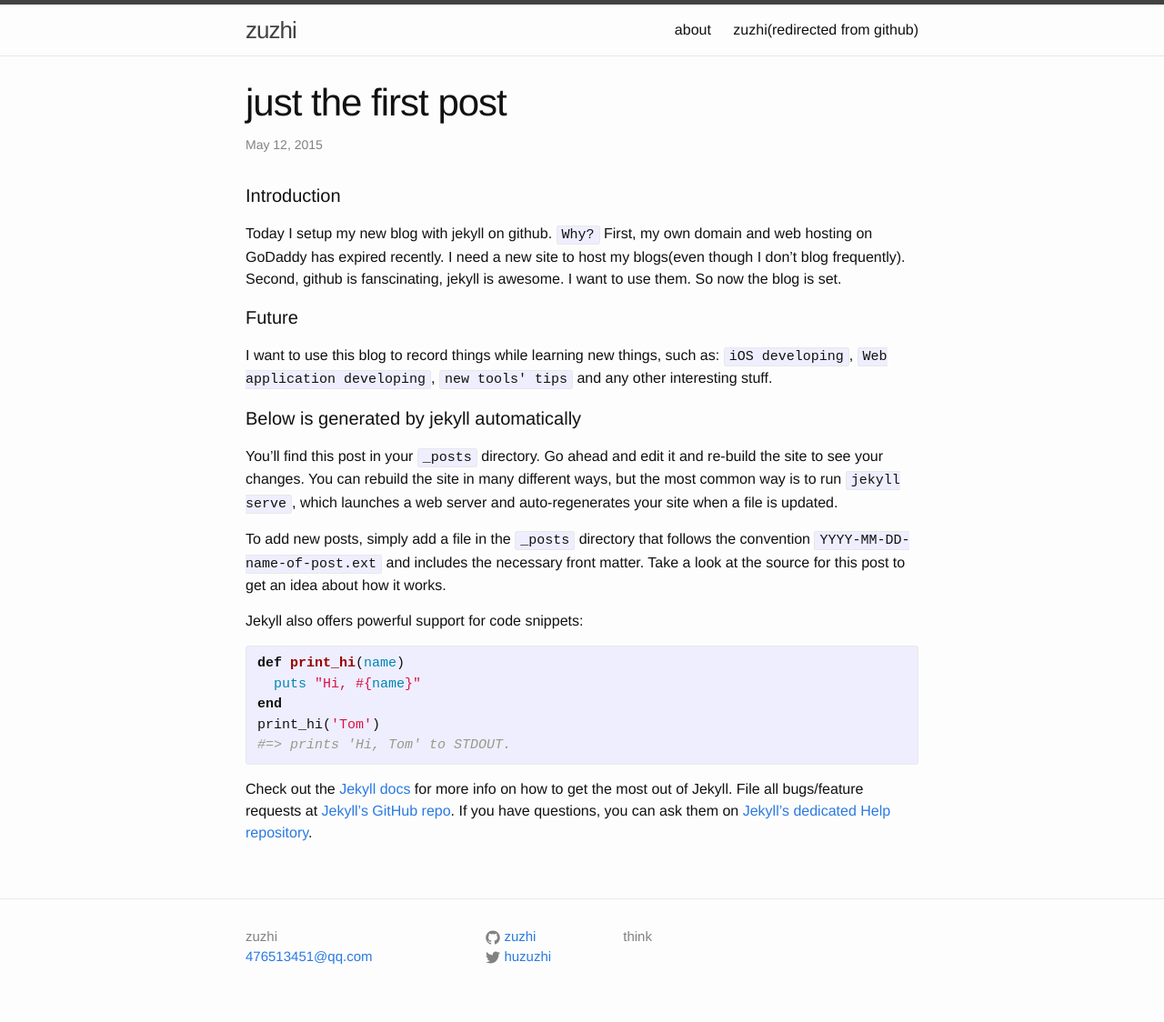
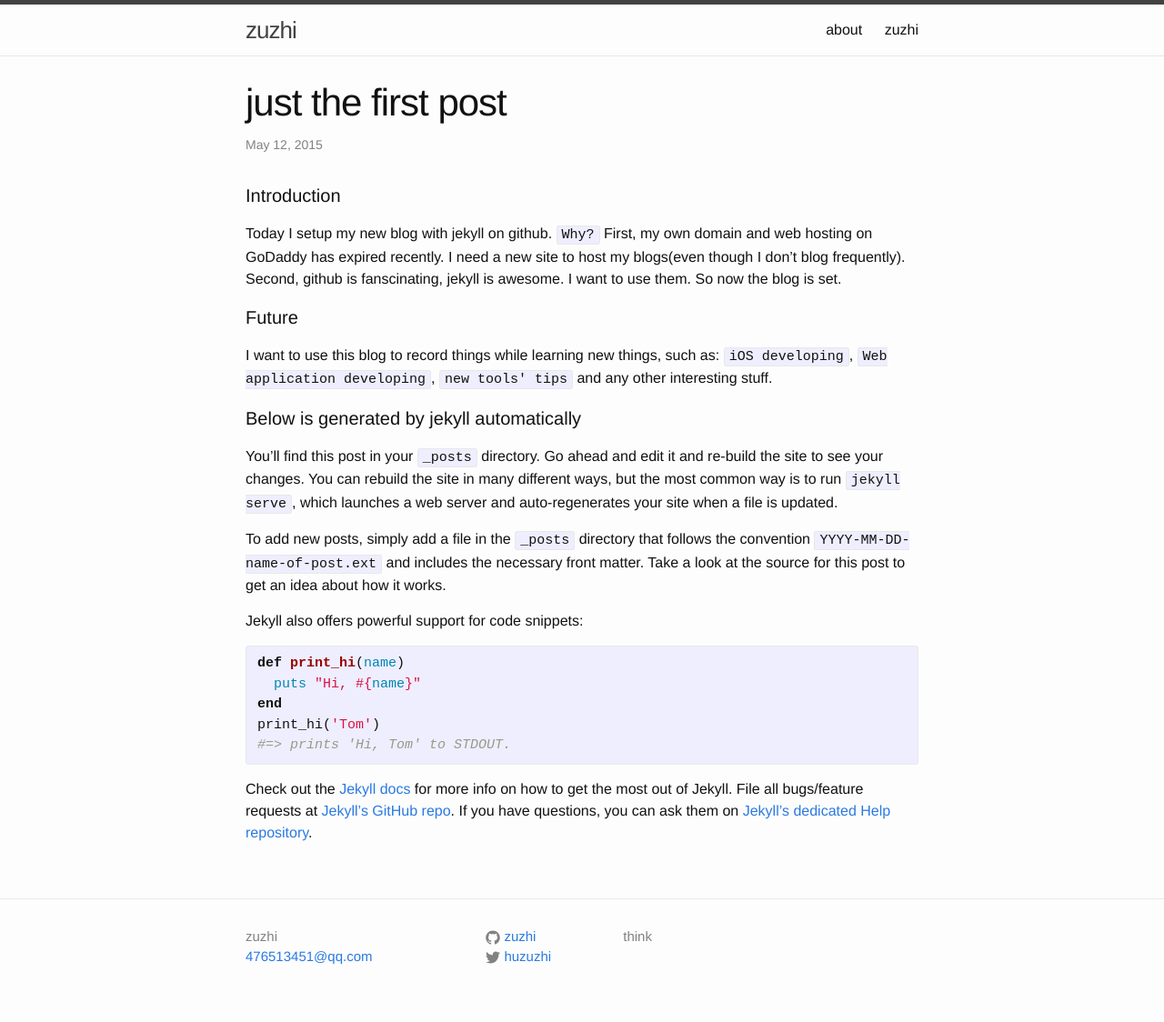
Before and after one commit to zuzhi/zuzhi.github.io, a Jekyll site: the page built from _posts/2015-05-12-welcome-to-jekyll.markdown, in a window 1280 px wide. Shown: the whole page at 91% size. Built offline with Jekyll 4.4.1, drawn with Linux system fonts in a browser that asks for light colours.

Commit message:
using 80 port

```diff
--- a/index.html
+++ b/index.html
@@ -1,8 +1,8 @@
 ---
 layout: default
-title: zuzhi(redirected from github)
+title: zuzhi
 redirect_to:
-  - http://104.224.131.225:4000/
+  - http://104.224.131.225/
 ---
 
 <div class="home">
```
